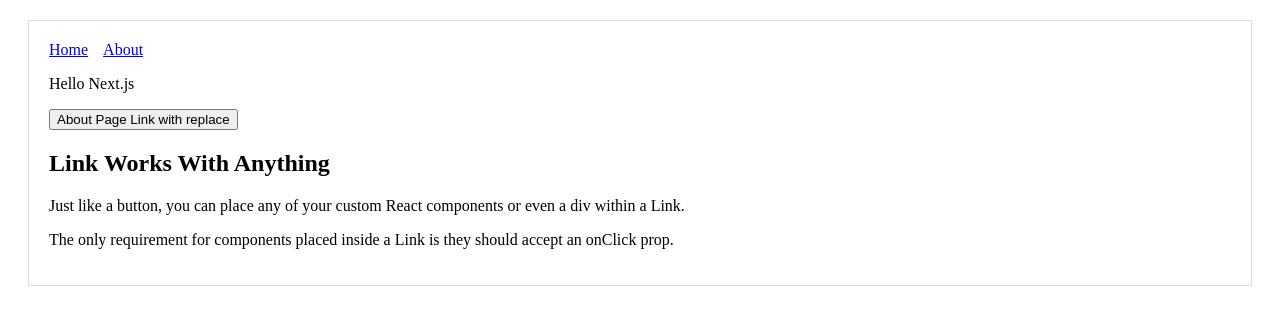
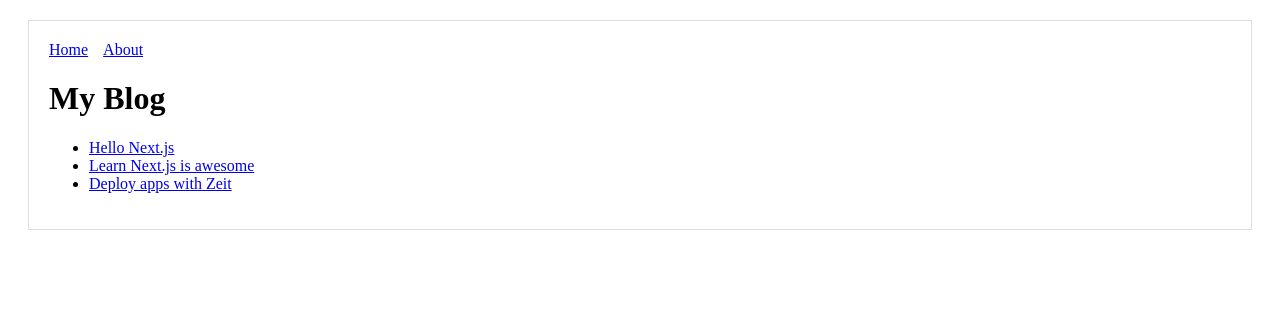
Before and after one commit to arpitparmar5739/nextjs-basics, a Next.js app: page / in a window 1280 px wide. Shown: the top 324 px of the page. Built offline with nearby package versions, Linux system fonts and the light colour scheme.

Commit message:
Created Dynamic Page post.js using query params

```diff
--- a/pages/index.js
+++ b/pages/index.js
@@ -1,24 +1,21 @@
-import Link from 'next/link';
-import Layout from '../components/MyLayout';
+import Layout from '../components/MyLayout.js'
+import Link from 'next/link'
 
-const Index = () => (
-    <Layout>
-        <p>Hello Next.js</p>
-        <div>
-            <Link href="/about" replace>
-                <button>About Page Link with replace</button>
-            </Link>
-        </div>
-        <div>
-            <h2>Link Works With Anything</h2>
-            <p>
-                Just like a button, you can place any of your custom React components or even a div within a Link.
-            </p>
-            <p>
-                The only requirement for components placed inside a Link is they should accept an onClick prop.
-            </p>
-        </div>
-    </Layout>
-);
+const PostLink = (props) => (
+  <li>
+    <Link href={`/post?title=${props.title}`}>
+      <a>{props.title}</a>
+    </Link>
+  </li>
+)
 
-export default Index;
+export default () => (
+  <Layout>
+    <h1>My Blog</h1>
+    <ul>
+      <PostLink title="Hello Next.js"/>
+      <PostLink title="Learn Next.js is awesome"/>
+      <PostLink title="Deploy apps with Zeit"/>
+    </ul>
+  </Layout>
+)
```
Also changed, not shown: pages/post.js (added, +17 -0 lines).
